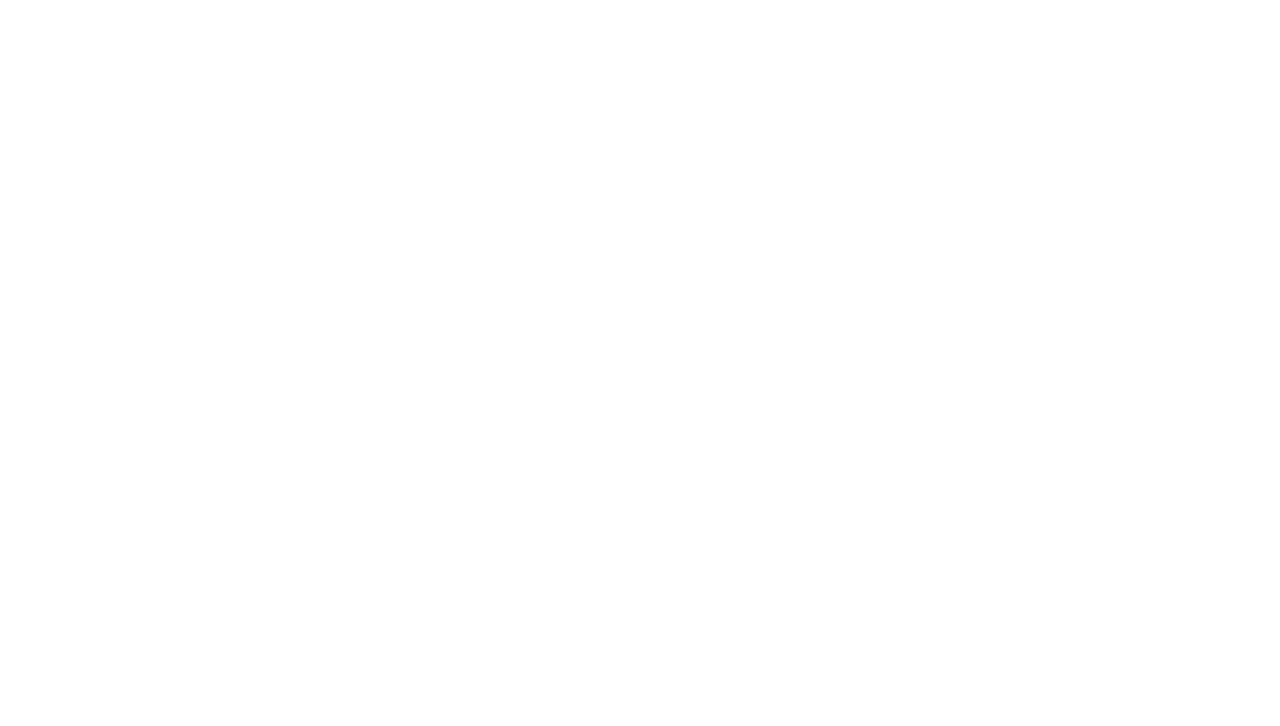
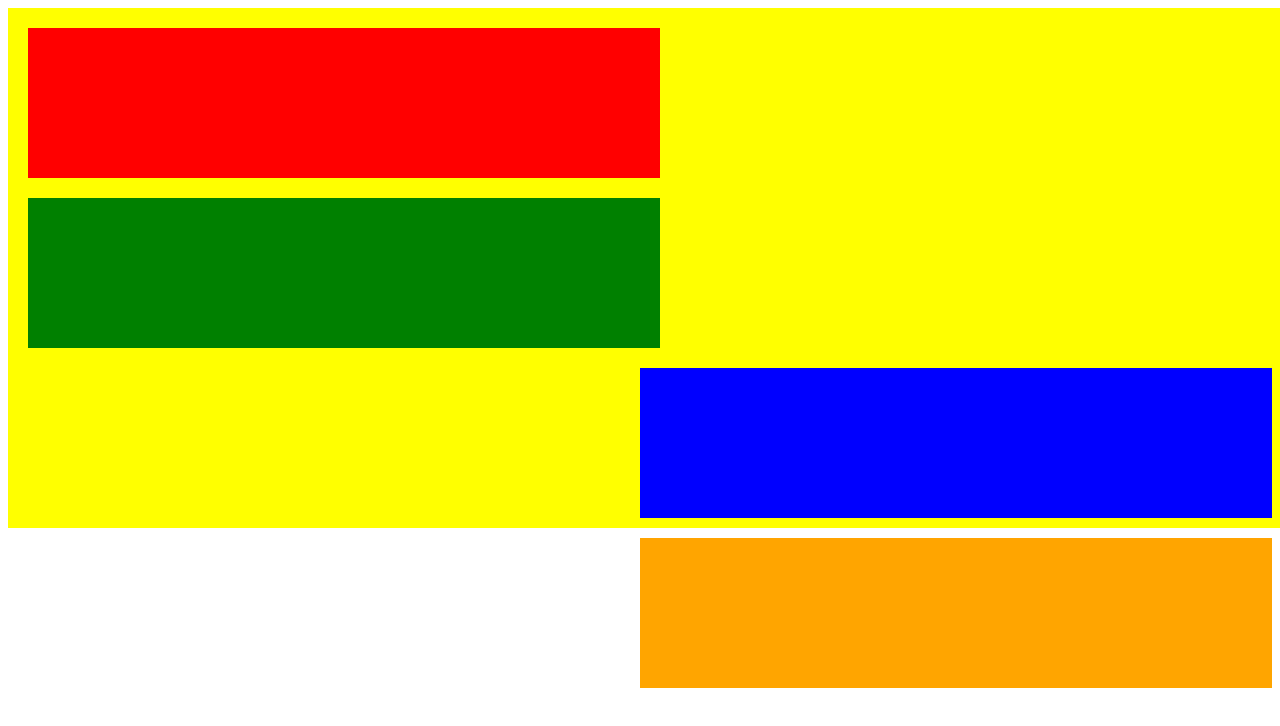
Before and after one commit to anugrahjames-official/Web_Designing_Challenge, a plain HTML site: page Day3/page2.html in a window 1280 px wide. Drawn offline with Linux system fonts and the light colour scheme.

Commit message:
Not as expected but leaving for now

```diff
--- a/Day3/page2.css
+++ b/Day3/page2.css
@@ -0,0 +1,42 @@
+.outer-div{
+    width: 100%;
+    height: 500px;
+    background-color: yellow;
+    padding: 10px;
+}
+
+.inner-div1{
+    order: 1;
+    width: 50%;
+    height: 30%;
+    background-color: red;
+    float: left;
+    margin: 10px;
+}
+
+.inner-div2{
+    order: 1;
+    width: 50%;
+    height: 30%;
+    background-color: green;
+    float: left;
+    margin: 10px;
+}
+
+.inner-div3{
+    order: 2;
+    width: 50%;
+    height: 30%;
+    background-color: blue;
+    float: right;
+    margin: 10px;
+}
+
+.inner-div4{
+    order: 2;
+    width: 50%;
+    height: 30%;
+    background-color: orange;
+    float: right;
+    margin: 10px;
+}
--- a/Day3/page2.html
+++ b/Day3/page2.html
@@ -4,25 +4,22 @@
     <meta charset="UTF-8">
     <meta name="viewport" content="width=device-width, initial-scale=1.0">
     <title>Web Designing Challenge</title>
+    <link rel="stylesheet" href="page2.css" type="text/css">
 </head>
- <link rel="stylesheet" href="page2.css">
 <body>
     <div class="outer-div">
-
         <div class="inner-div1">
 
         </div>
         <div class="inner-div2">
 
         </div>
-
         <div class="inner-div3">
 
         </div>
         <div class="inner-div4">
 
         </div>
-
     </div>
 </body>
 </html>
```
Lines whose indentation alone changed are shown as unchanged.
